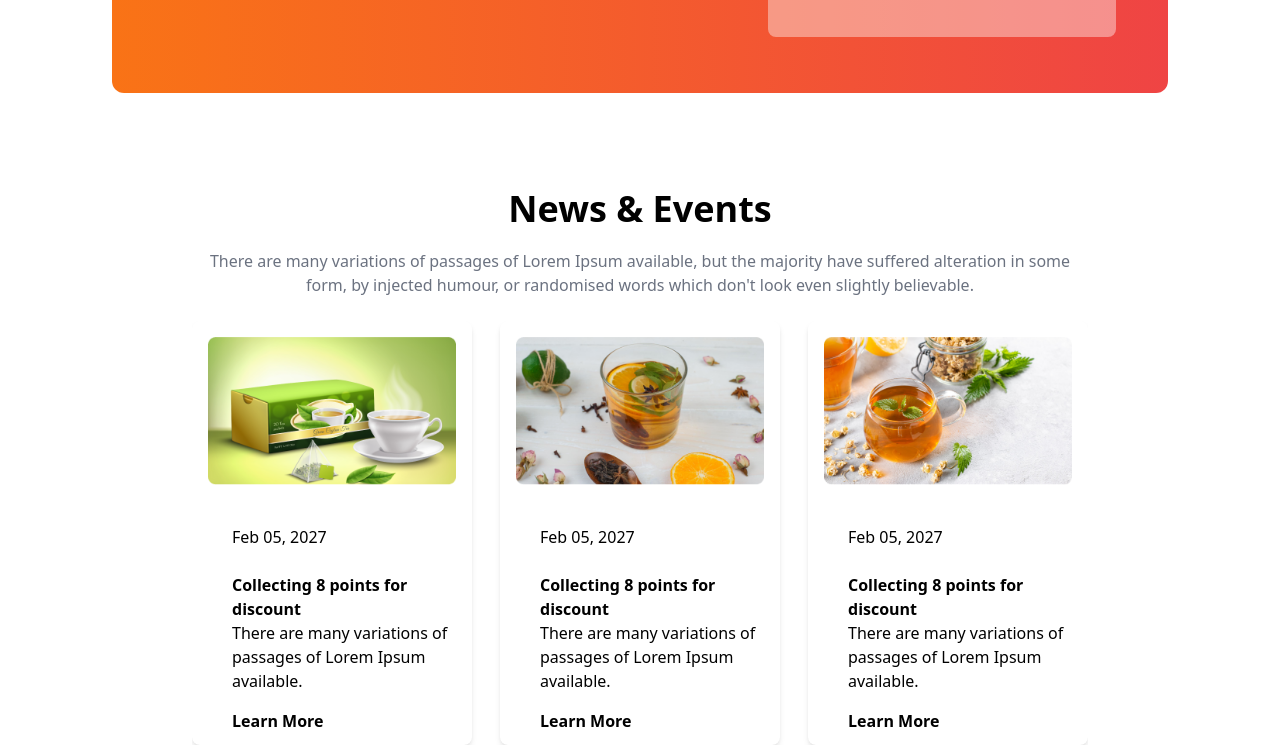
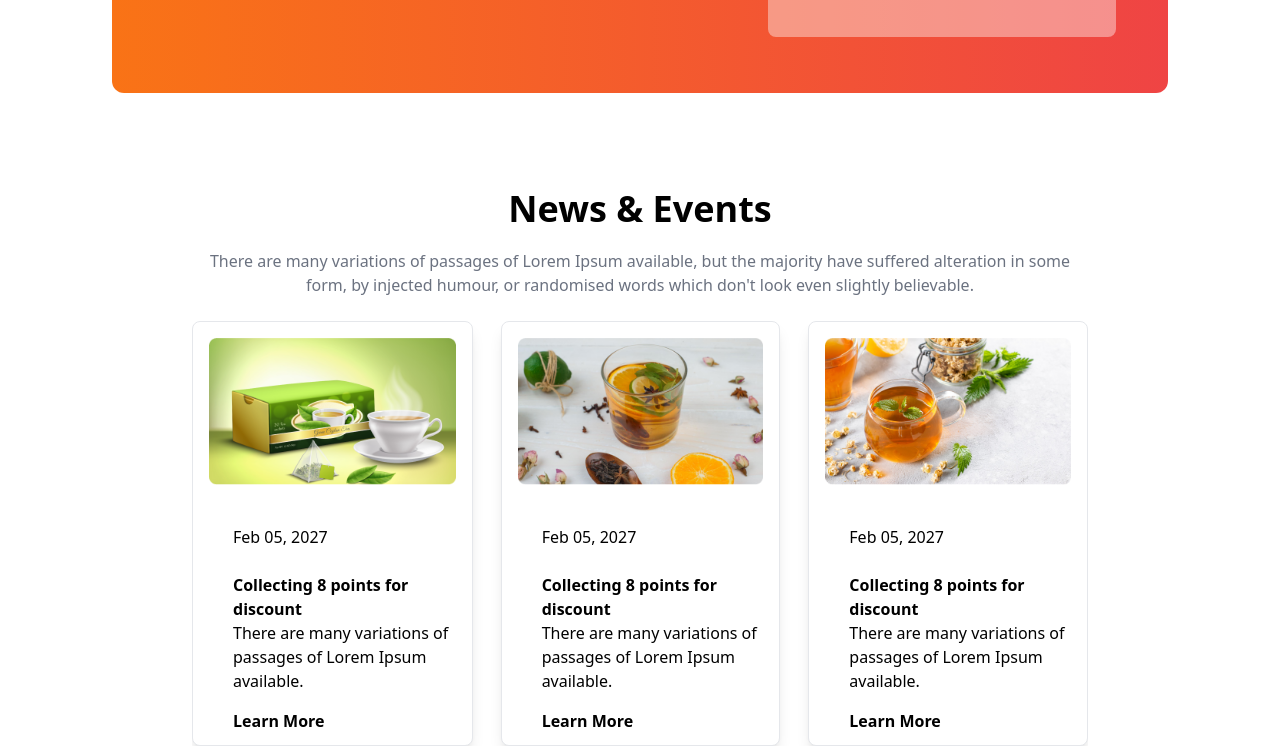
Before and after one commit to Priya-Ram-web/tea-resourses-tailwind.css, a plain HTML site: page index.html in a window 1280 px wide. Shown: the part 2648-3394 px from the top of the page. Drawn offline with nearby package versions, Linux system fonts and the light colour scheme.

Commit message:
first commit

```diff
--- a/index.html
+++ b/index.html
@@ -228,7 +228,7 @@
 <br>
 <!--news card-image-->
 <div class="flex gap-7 max-w-4xl mx-auto overflow-hidden " >
-  <div class="rounded-lg shadow-md bg-white overflow-hidden">
+  <div class="rounded-lg shadow-lg border bg-white overflow-hidden">
     <img class="mx-auto pt-4 pl-4 pr-4 pb-10" src="./images/news-1.png" alt="">
     <div class="ml-10">
      <p class="text-black">Feb 05, 2027</p>
@@ -245,7 +245,7 @@
 
   </div>
   <div>
-    <div class="rounded-lg shadow-md  bg-white overflow-hidden">
+    <div class="rounded-lg shadow-lg border bg-white overflow-hidden">
       <img class="mx-auto pt-4 pl-4 pr-4 pb-10 " src="./images/news-2.png" alt="">
       <div class="ml-10 ">
        <p class="text-black">Feb 05, 2027</p>
@@ -262,8 +262,8 @@
 
     </div>
   </div>
-  <div>
-    <div class="rounded-lg shadow-md  bg-white overflow-hidden">
+      <div>
+    <div class="rounded-lg shadow-lg border bg-white overflow-hidden ">
       <img class="mx-auto pt-4 pl-4 pr-4 pb-10" src="./images/news-3.png" alt="">
       <div class="ml-10">
        <p class="text-black">Feb 05, 2027</p>
@@ -284,6 +284,10 @@
 <!--news section end-->
 </main>
 <!--main part end-->
+<!--footer part start-->
+<footer class="bg-orange-100">
 
+</footer>
+<!--footer part start-->
 </body>
 </html>
```
